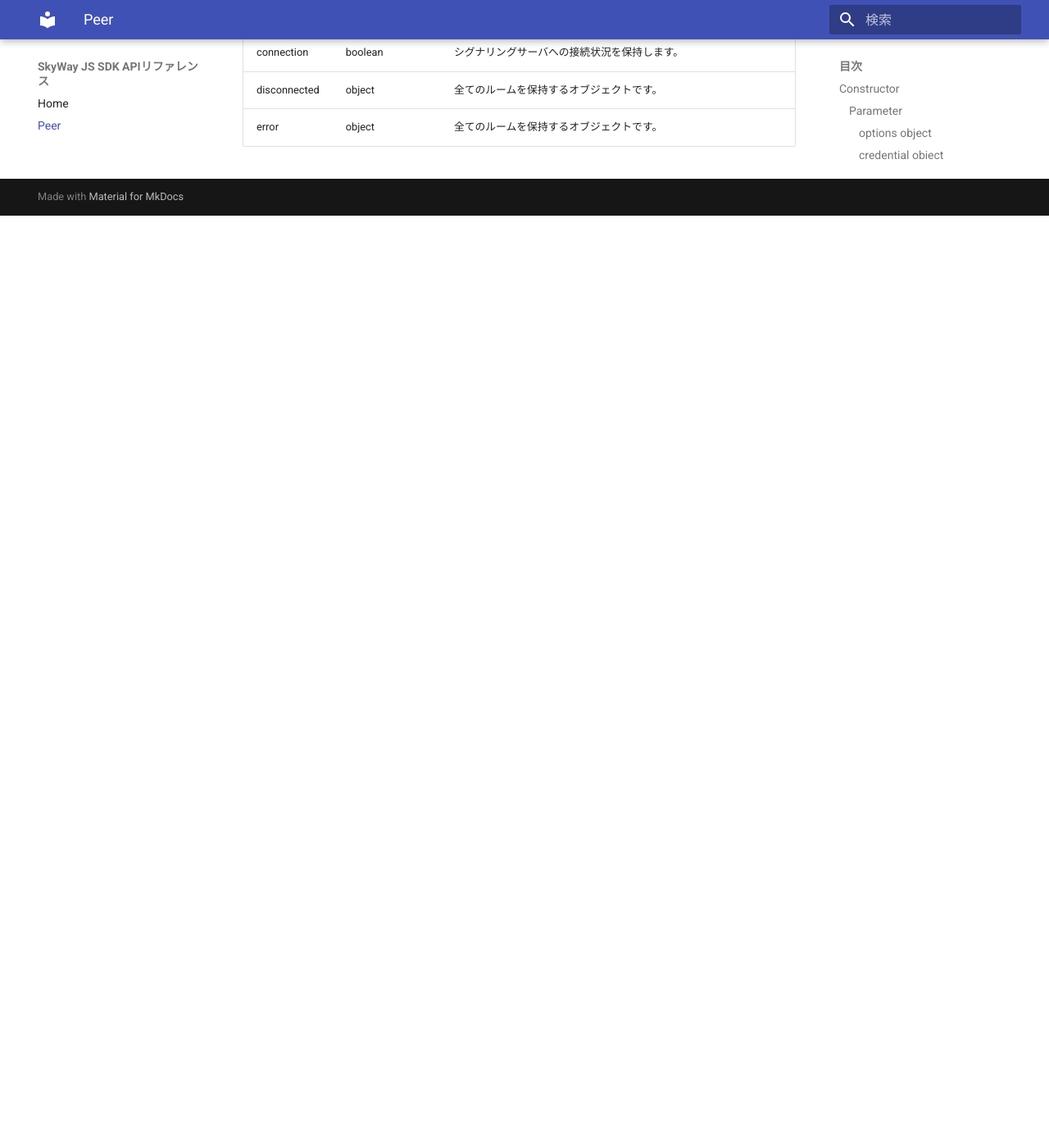
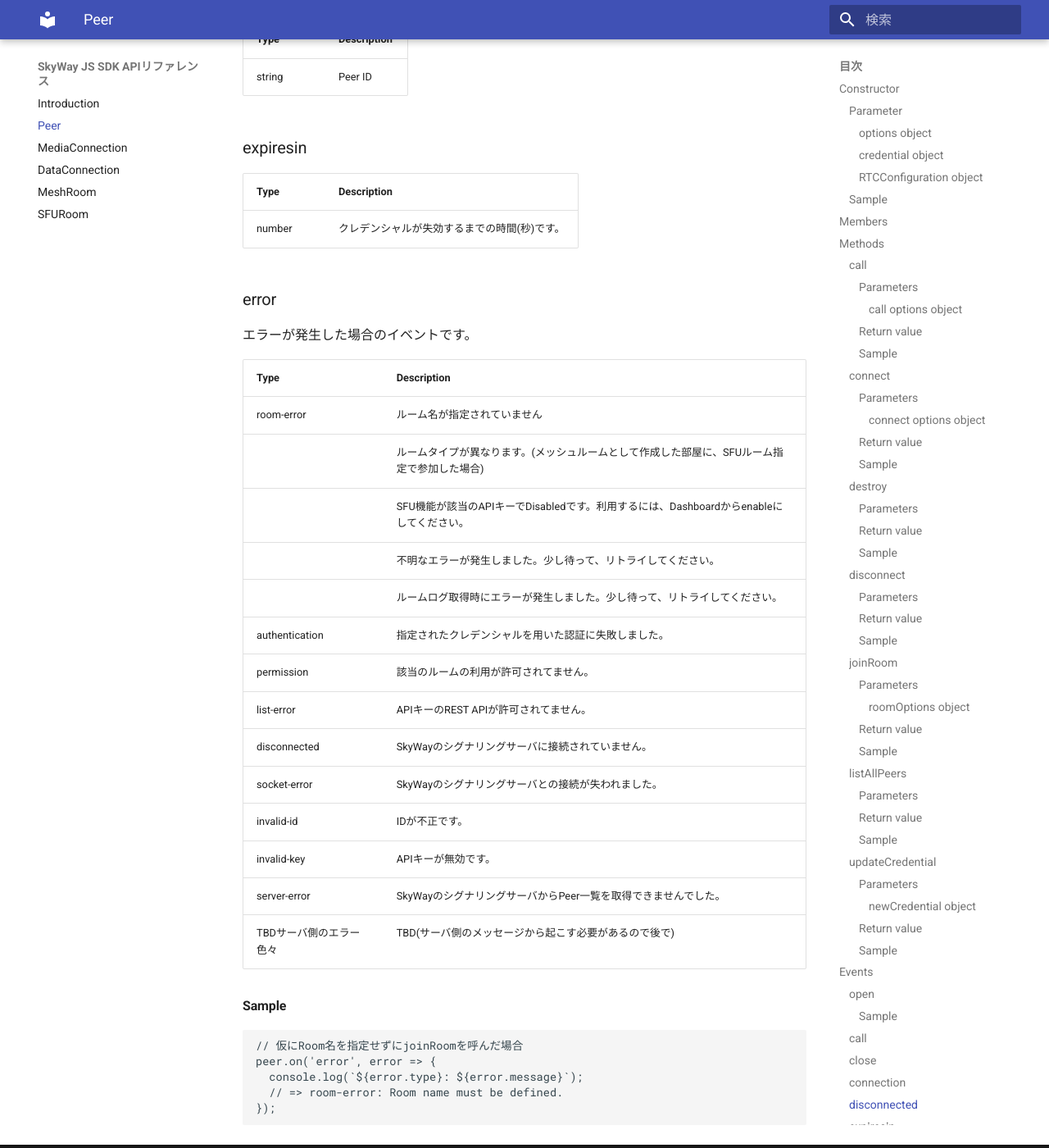
Before and after one commit to iwashi/sampledoc, an MkDocs documentation site: the page built from docs/peer.md, in a window 1280 px wide and 1400 px high, scrolled down 8033 px. Shown: the whole window at 82% size. Built offline with MkDocs 1.6.1 and Material for MkDocs 9.7.7, drawn with Linux system fonts in a browser that asks for light colours; old or Windows-style settings are respelled for this version of MkDocs; before the commit the page ends 8296 px from its top, so only the background shows below that; some of the changed text lies outside the part shown.

Commit message:
Finish rest domcuments

````diff
--- /dev/null
+++ b/docs/dataconnection.md
@@ -0,0 +1,126 @@
+接続先Peerへのデータチャネル接続を管理するクラスです。
+
+## Constructor
+
+(SDK内部の利用のみ) DataConnectionは、`connect()` および `Peer.on('connection')` で生成されます。
+
+### Sample
+
+```js
+dataConnection = peer.connect('peerID');
+```
+
+## Members
+
+|Name|Type|Description|
+|----|----|----|
+|SERIALIZATION|enum|コネクションを一意に識別するためのID。|
+|id|string|コネクションを一意に識別するためのIDです。|
+|metadata|object|任意の情報を格納するオブジェクトです。[サンプル](#)|
+|open|boolean|コネクションがオープンしているかどうかを示します。|
+|remoteId|string|接続先のPeerIDです。|
+|peer|string|*Deprecated* 接続先のPeerIDです。remoteIdを使ってください。|
+
+#### Sample
+
+```js
+// metadataのサンプルをここに
+```
+
+## Methods
+
+### send
+
+接続先のPeerにデータを送信します。シリアライズ方法が'binary'である場合は、送信前に分割します。
+
+#### Parameters
+
+| Name | Type | Optional | Default | Description |
+| --- | --- | --- | --- | --- |
+| data | *| | | 接続先のPeerに送るデータです。|
+
+Todo: 行きと帰りで違うことを追記
+
+#### Return value
+
+`undefined`
+
+#### Sample
+
+```js
+dataConnection.send('sample');
+```
+
+### close
+
+接続先PeerとのMediaConnectionを接続を切断します。
+
+#### Parameters
+
+None
+
+#### Return value
+
+`undefined`
+
+#### Fires
+
+- Connection#event:close
+(Todo: もっと良い文字に書き直す)
+
+#### Sample
+
+```js
+call.close();
+```
+
+### replaceStream
+
+送信しているMediaStreamを更新します。受信のみモードから双方向に切り替えできます。
+また、音声のみのストリームから、音声＋映像のストリームへの変更もできます。
+
+#### Parameters
+
+| Name | Type | Optional | Default | Description |
+| --- | --- | --- | --- | --- |
+| stream | MediaStream | | | 交換対象となる新しいMediaStreamです |
+
+#### Return value
+
+`undefined`
+
+#### Sample
+
+```js
+// newStream
+call.replaceStream(newStream);
+```
+
+## Events
+
+### stream
+
+MediaStreamを受信したときに発生します。
+
+|Type|Description|
+|----|----|
+|MediaStream|MediaStreamのインスタンスです。|
+
+#### Sample
+
+```js
+mediaConnection.on('stream')
+
+```
+
+### close
+
+MediaConnectionが切断されたときに発生します。
+
+### removeStream
+
+[MediaStream](https://developer.mozilla.org/en-US/docs/Web/API/MediaStream)が削除されたときに発生します。
+
+|Type|Description|
+|----|----|
+|MediaStream|(現行のドキュメントバグでは？)|
--- /dev/null
+++ b/docs/mediaconnection.md
@@ -0,0 +1,125 @@
+接続先Peerへのメディアチャネル接続を管理するクラスです。
+
+## Constructor
+
+(SDK内部の利用のみ) MediaConnectionは、`call` および `Peer.on('call')` で生成されます。
+
+### Sample
+
+```js
+mediaConnection = peer.call('peerID', mediaStream);
+```
+
+## Members
+
+|Name|Type|Description|
+|----|----|----|
+|id|string|コネクションを一意に識別するためのIDです。|
+|metadata|object|任意の情報を格納するオブジェクトです。[サンプル](#)|
+|open|boolean|コネクションがオープンしているかどうかを示します。|
+|remoteId|string|接続先のPeerIDです。|
+|peer|string|*Deprecated* 接続先のPeerIDです。remoteIdを使ってください。|
+
+#### Sample
+
+```js
+// metadataのサンプルをここに
+```
+
+## Methods
+
+### send
+
+接続先のPeerにデータを送信します。シリアライズ方法が'binary'である場合は、送信前に分割します。
+
+#### Parameters
+
+| Name | Type | Optional | Default | Description |
+| --- | --- | --- | --- | --- |
+| data | *| | | 接続先のPeerに送るデータです。|
+
+Todo: 行きと帰りで違うことを追記
+
+#### Return value
+
+`undefined`
+
+#### Sample
+
+```js
+dataConnection.send('sample');
+```
+
+### close
+
+接続先PeerとのMediaConnectionを接続を切断します。
+
+#### Parameters
+
+None
+
+#### Return value
+
+`undefined`
+
+#### Fires
+
+- Connection#event:close
+(Todo: もっと良い文字に書き直す)
+
+#### Sample
+
+```js
+call.close();
+```
+
+### replaceStream
+
+送信しているMediaStreamを更新します。受信のみモードから双方向に切り替えできます。
+また、音声のみのストリームから、音声＋映像のストリームへの変更もできます。
+
+#### Parameters
+
+| Name | Type | Optional | Default | Description |
+| --- | --- | --- | --- | --- |
+| stream | MediaStream | | | 交換対象となる新しいMediaStreamです |
+
+#### Return value
+
+`undefined`
+
+#### Sample
+
+```js
+// newStream
+call.replaceStream(newStream);
+```
+
+## Events
+
+### stream
+
+MediaStreamを受信したときに発生します。
+
+|Type|Description|
+|----|----|
+|MediaStream|MediaStreamのインスタンスです。|
+
+#### Sample
+
+```js
+mediaConnection.on('stream')
+
+```
+
+### close
+
+MediaConnectionが切断されたときに発生します。
+
+### removeStream
+
+[MediaStream](https://developer.mozilla.org/en-US/docs/Web/API/MediaStream)が削除されたときに発生します。
+
+|Type|Description|
+|----|----|
+|MediaStream|(現行のドキュメントバグでは？)|
--- /dev/null
+++ b/docs/meshroom.md
@@ -0,0 +1,164 @@
+メッシュ接続でのルームを管理するクラスです。
+
+## Constructor
+
+(SDK内部の利用のみ) MeshRoomのインスタンスは、`joinRoom()` で生成されます。
+
+### Sample
+
+```js
+meshRoom = peer.joinRoom('roomName');
+```
+
+## Methods
+
+### close
+
+ルームを退出し、ルーム内のすべてのユーザーとのコネクションをcloseします
+
+#### Parameters
+
+None
+
+#### Return value
+
+`undefined`
+
+#### Sample
+
+```js
+room.close();
+```
+
+### getLog
+
+シグナリングサーバにルームのログ取得を要求します。
+シグナリングサーバからログを受信すると、`log`イベントが発火します。
+
+#### Parameters
+
+None
+
+#### Return value
+
+`undefined`
+
+#### Sample
+
+```js
+call.close();
+```
+
+### replaceStream
+
+送信しているMediaStreamを更新します。受信のみモードから双方向に切り替えできます。
+また、音声のみのストリームから、音声＋映像のストリームへの変更もできます。
+
+#### Parameters
+
+| Name | Type | Optional | Default | Description |
+| --- | --- | --- | --- | --- |
+| stream | MediaStream | | | 交換対象となる新しいMediaStreamです。 |
+
+#### Return value
+
+`undefined`
+
+#### Sample
+
+```js
+// newStream
+call.replaceStream(newStream);
+```
+
+### send
+
+WebSocketを使用してルーム内の全てのユーザーにデータを送信します。
+
+#### Parameters
+
+| Name | Type | Optional | Default | Description |
+| --- | --- | --- | --- | --- |
+| data | *| | | 送信するデータです。|
+
+## Events
+
+### open
+
+新規にPeerがルームへ入室したときに発生します。
+
+### peerJoin
+
+ルームに新しいPeerが参加したときに発生します。
+
+|Type|Description|
+|----|----|
+|string|参加したPeerID|
+
+### peerLeave
+
+新規にPeerがルームを退出したときに発生します。
+
+|Type|Description|
+|----|----|
+|string|退出したPeerID|
+
+### log
+
+ルームのログを受信したときに発生します。
+
+|Type|Description|
+|----|----|
+|Array|ログの配列です|
+
+### stream
+
+ルームにJoinしている他のユーザのストリームを受信した時に発生します。ストリーム送信元のpeerIdは stream.peerId で取得できます。
+
+|Type|Description|
+|----|----|
+|MediaStream|MediaStreamのインスタンスです。|
+
+#### Sample
+
+```js
+room.on('stream', stream =>{
+  // Streamをvideoタグに設定など
+});
+```
+
+### data
+
+他のユーザーから送信されたデータを受信した時に発生します。
+
+|Type|Description|
+|----|----|
+|object|[data object](#data-object)形式のオブジェクトです。|
+
+#### data object
+
+|Name|Type|Description|
+|---|----|----|
+|src|string|MediaStreamのインスタンスです。|
+|data|*|受信したデータです。|
+
+### close
+
+ルームをcloseしたときに発生します。
+
+### removeStream
+
+ルームから[MediaStream](https://developer.mozilla.org/en-US/docs/Web/API/MediaStream)が削除されたときに発生します。
+
+|Type|Description|
+|----|----|
+|MediaStream|MediaStreamのインスタンスです。|
+
+#### Sample
+
+```js
+room.on('removeStream', stream => {
+  // 削除されたストリームを持つPeerIDを取得
+  const peerId = stream.peerId;
+}
+```
--- a/docs/peer.md
+++ b/docs/peer.md
@@ -175,11 +175,11 @@
 | Name | Type | Optional | Default | Description |
 | --- | --- | --- | --- | --- |
 | mode | string | ✔ | 'mesh' | 'sfu'または'mesh'を指定します。 |
-| stream | MediaStream | ✔ | ユーザーが送信するメディアストリームです。 |
-| videoBandwidth | number | ✔ | 映像の最大帯域幅(kbps)です。 |
-| audioBandwidth | number | ✔ | 音声の最大帯域幅(kbps)です。 |
-| videoCodec | string | ✔ | 'H264'などの映像コーデックです。 |
-| audioCodec | string | ✔ | 'PCMU'などの音声コーデックです。 |
+| stream | MediaStream | ✔ | | ユーザーが送信するメディアストリームです。 |
+| videoBandwidth | number | ✔ | | 映像の最大帯域幅(kbps)です。メッシュ接続のみ使用可能です。 |
+| audioBandwidth | number | ✔ | | 音声の最大帯域幅(kbps)です。 メッシュ接続のみ使用可能です。|
+| videoCodec | string | ✔ | | 'H264'などの映像コーデックです。 メッシュ接続のみ使用可能です。|
+| audioCodec | string | ✔ | | 'PCMU'などの音声コーデックです。メッシュ接続のみ使用可能です。 |
 
 #### Return value
 
@@ -271,23 +271,63 @@
 
 接続先のPeerからMediaChannelの接続を受信したときのイベントです。
 
-|Name |Type|Description|
-|----|----|----|
-|id|string|Peer ID|
+|Type|Description|
+|----|----|
+|MediaConnection|MediaConnectionのインスタンスです。|
 
 ### close
 
+Peerに対する全ての接続を終了したときのイベントです。
+
 ### connection
+
+接続先のPeerからDataChannelの接続を受信したときのイベントです。
+
+|Type|Description|
+|----|----|
+|DataConnection|DataConnectionのインスタンスです。|
 
 ### disconnected
 
+シグナリングサーバから切断したときのイベントです。
+
+|Type|Description|
+|----|----|
+|string|Peer ID|
+
+### expiresin
+
+|Type|Description|
+|----|----|
+|number|クレデンシャルが失効するまでの時間(秒)です。|
+
 ### error
 
-|Name|Type|Description|
-|----|----|----|
-|open|MediaConnection|全てのルームを保持するオブジェクトです。|
-|call|Da|全てのコネクションを保持するオブジェクトです。|
-|close|string|ユーザーが指定したPeer ID、もしくはサーバが生成したPeer IDです。|
-|connection|boolean|シグナリングサーバへの接続状況を保持します。|
-|disconnected|object|全てのルームを保持するオブジェクトです。|
-|error|object|全てのルームを保持するオブジェクトです。|
+エラーが発生した場合のイベントです。
+
+|Type|Description|
+|----|----|
+|room-error|ルーム名が指定されていません|
+||ルームタイプが異なります。(メッシュルームとして作成した部屋に、SFUルーム指定で参加した場合)|
+||SFU機能が該当のAPIキーでDisabledです。利用するには、Dashboardからenableにしてください。|
+||不明なエラーが発生しました。少し待って、リトライしてください。|
+||ルームログ取得時にエラーが発生しました。少し待って、リトライしてください。|
+|authentication|指定されたクレデンシャルを用いた認証に失敗しました。|
+|permission|該当のルームの利用が許可されてません。|
+|list-error|APIキーのREST APIが許可されてません。|
+|disconnected|SkyWayのシグナリングサーバに接続されていません。|
+|socket-error|SkyWayのシグナリングサーバとの接続が失われました。|
+|invalid-id|IDが不正です。|
+|invalid-key|APIキーが無効です。|
+|server-error|SkyWayのシグナリングサーバからPeer一覧を取得できませんでした。|
+|TBDサーバ側のエラー色々|TBD(サーバ側のメッセージから起こす必要があるので後で)|
+
+#### Sample
+
+```js
+// 仮にRoom名を指定せずにjoinRoomを呼んだ場合
+peer.on('error', error => {
+  console.log(`${error.type}: ${error.message}`);
+  // => room-error: Room name must be defined.
+});
+```
--- /dev/null
+++ b/docs/sfuroom.md
@@ -0,0 +1,164 @@
+SFU接続でのルームを管理するクラスです。
+
+## Constructor
+
+(SDK内部の利用のみ) SFURoomのインスタンスは、`joinRoom()` で生成されます。
+
+### Sample
+
+```js
+sfuRoom = peer.joinRoom('roomName', {mode: 'sfu', stream: localStream});
+```
+
+## Methods
+
+### close
+
+ルームを退出し、ルーム内のすべてのユーザーとのコネクションをcloseします
+
+#### Parameters
+
+None
+
+#### Return value
+
+`undefined`
+
+#### Sample
+
+```js
+room.close();
+```
+
+### getLog
+
+シグナリングサーバにルームのログ取得を要求します。
+シグナリングサーバからログを受信すると、`log`イベントが発火します。
+
+#### Parameters
+
+None
+
+#### Return value
+
+`undefined`
+
+#### Sample
+
+```js
+call.close();
+```
+
+### replaceStream
+
+送信しているMediaStreamを更新します。受信のみモードから双方向に切り替えできます。
+また、音声のみのストリームから、音声＋映像のストリームへの変更もできます。
+
+#### Parameters
+
+| Name | Type | Optional | Default | Description |
+| --- | --- | --- | --- | --- |
+| stream | MediaStream | | | 交換対象となる新しいMediaStreamです。 |
+
+#### Return value
+
+`undefined`
+
+#### Sample
+
+```js
+// newStream
+call.replaceStream(newStream);
+```
+
+### send
+
+WebSocketを使用してルーム内の全てのユーザーにデータを送信します。
+
+#### Parameters
+
+| Name | Type | Optional | Default | Description |
+| --- | --- | --- | --- | --- |
+| data | *| | | 送信するデータです。|
+
+## Events
+
+### open
+
+新規にPeerがルームへ入室したときに発生します。
+
+### peerJoin
+
+ルームに新しいPeerが参加したときに発生します。
+
+|Type|Description|
+|----|----|
+|string|参加したPeerID|
+
+### peerLeave
+
+新規にPeerがルームを退出したときに発生します。
+
+|Type|Description|
+|----|----|
+|string|退出したPeerID|
+
+### log
+
+ルームのログを受信したときに発生します。
+
+|Type|Description|
+|----|----|
+|Array|ログの配列です|
+
+### stream
+
+ルームにJoinしている他のユーザのストリームを受信した時に発生します。ストリーム送信元のpeerIdは stream.peerId で取得できます。
+
+|Type|Description|
+|----|----|
+|MediaStream|MediaStreamのインスタンスです。|
+
+#### Sample
+
+```js
+room.on('stream', stream =>{
+  // Streamをvideoタグに設定など
+});
+```
+
+### data
+
+他のユーザーから送信されたデータを受信した時に発生します。
+
+|Type|Description|
+|----|----|
+|object|[data object](#data-object)形式のオブジェクトです。|
+
+#### data object
+
+|Name|Type|Description|
+|---|----|----|
+|src|string|MediaStreamのインスタンスです。|
+|data|*|受信したデータです。|
+
+### close
+
+ルームをcloseしたときに発生します。
+
+### removeStream
+
+ルームから[MediaStream](https://developer.mozilla.org/en-US/docs/Web/API/MediaStream)が削除されたときに発生します。
+
+|Type|Description|
+|----|----|
+|MediaStream|MediaStreamのインスタンスです。|
+
+#### Sample
+
+```js
+room.on('removeStream', stream => {
+  // 削除されたストリームを持つPeerIDを取得
+  const peerId = stream.peerId;
+}
+```
--- a/mkdocs.yml
+++ b/mkdocs.yml
@@ -1,7 +1,11 @@
 site_name: SkyWay JS SDK APIリファレンス
 pages:
-    - Home: index.md
+    - Introduction: index.md
     - Peer: peer.md
+    - MediaConnection: mediaconnection.md
+    - DataConnection: dataconnection.md
+    - MeshRoom: meshroom.md
+    - SFURoom: sfuroom.md
 theme:
   name: 'material'
   language: 'ja'
````
Also changed, not shown: docs/index.md (+10 -12 lines).
